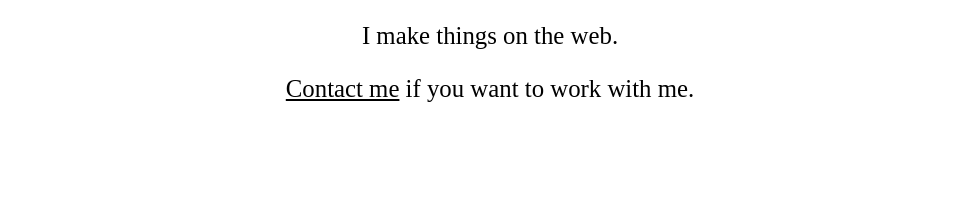
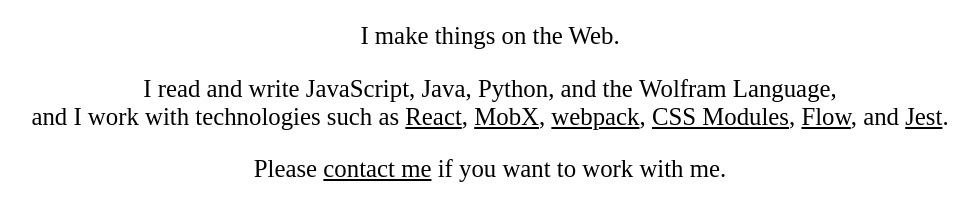
Before and after one commit to poeschko/poeschko.com, a plain HTML site: page index.htm in a window 1280 px wide. Shown: the part 319-540 px from the top of the page, without its empty margins (150-1128 px from the left). Drawn offline with Linux system fonts and the light colour scheme; a web font is replaced by a local one.

Commit message:
add a bit more text

```diff
--- a/index.htm
+++ b/index.htm
@@ -75,10 +75,22 @@
         /></a>
       </li>
     </ul>
-    <p>I make things on the web.</p>
+    <p>I make things on the Web.</p>
     <p>
-      <a href="mailto:contact@poeschko.com">Contact me</a> if you want to work
-      with me.
+      I read and write JavaScript, Java, Python, and
+      the&nbsp;Wolfram&nbsp;Language,<br />and I work with technologies such as
+      <a href="https://www.reactjs.org">React</a>,
+      <a href="https://mobx.js.org/">MobX</a>,
+      <a href="https://webpack.js.org/">webpack</a>,
+      <a href="https://github.com/css-modules/css-modules">CSS&nbsp;Modules</a>,
+      <a href="https://flow.org/">Flow</a>, and&nbsp;<a
+        href="https://jestjs.io/"
+        >Jest</a
+      >.
+    </p>
+    <p>
+      Please <a href="mailto:contact@poeschko.com">contact me</a> if you want to
+      work with me.
     </p>
     <script>
       var isForward = true;
```
